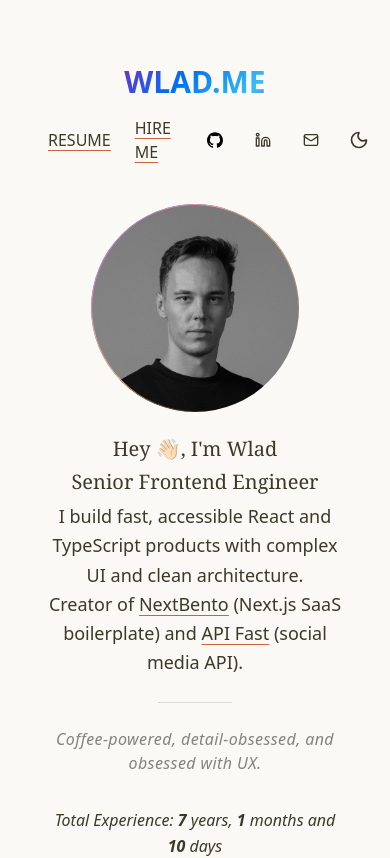
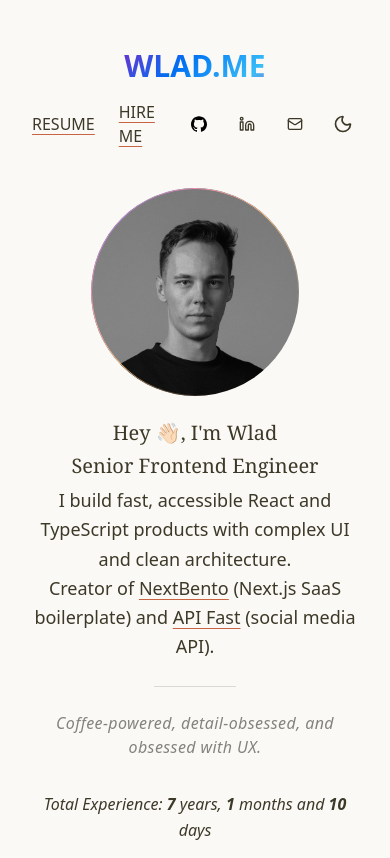
Before and after one commit to dawnhell/wlad.me, a Next.js app: page / in a window 390 px wide. Shown: the top 858 px of the page. Built offline with nearby package versions, Linux system fonts and the light colour scheme; no server answers.

Commit message:
fix mobile

```diff
--- a/components/Layout.tsx
+++ b/components/Layout.tsx
@@ -105,7 +105,7 @@ const Layout = ({
         />
       </Head>
 
-      <div className="w-full py-16 px-12 sm:py-20 sm:px-16 bg-background">
+      <div className="w-full py-12 px-8 sm:py-20 sm:px-16 bg-background">
         <div className="container mx-auto lg:max-w-screen-lg md:max-w-screen-md">
           {withHeader ? <Header /> : null}
 
```
